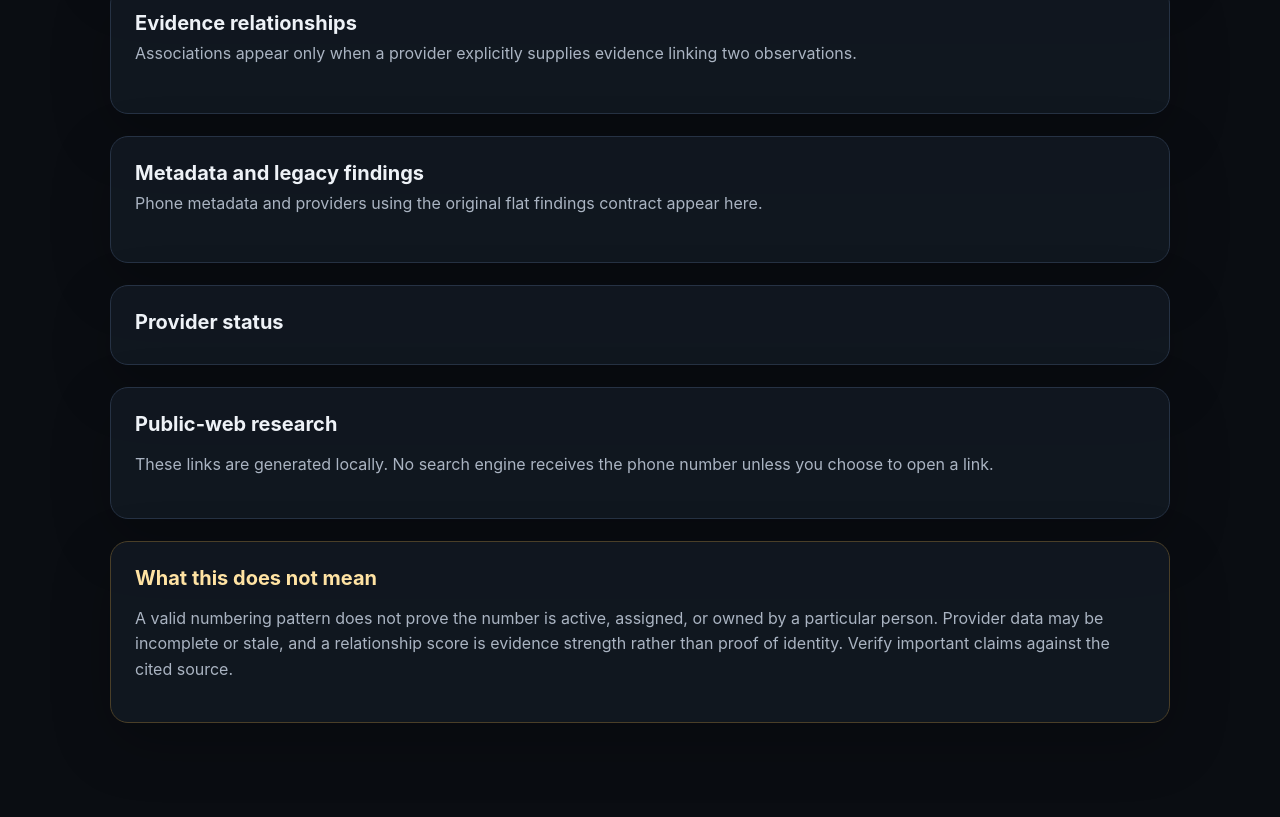
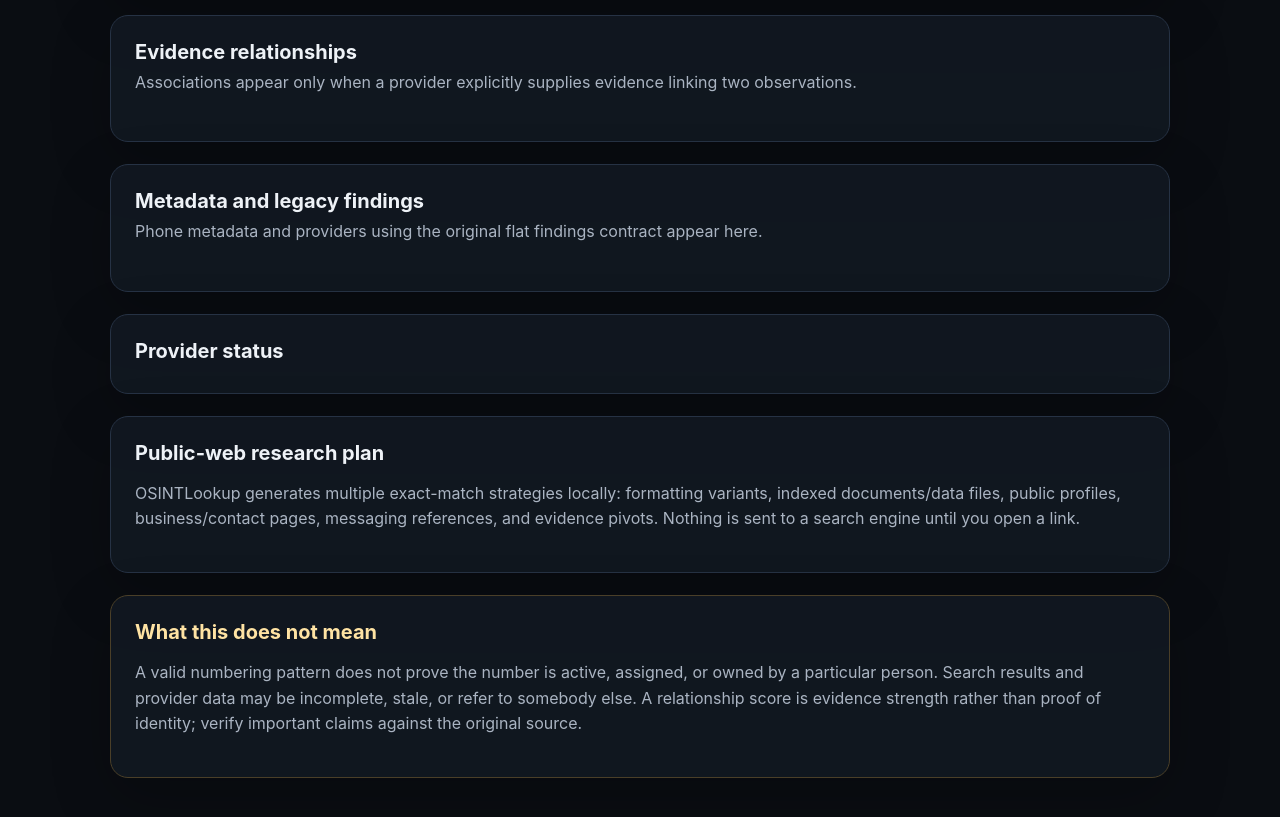
Before and after one commit to awet2001/OSINTLookup, a website: page public/index.html in a window 1280 px wide. Shown: the part 1009-1826 px from the top of the page. Drawn offline with Linux system fonts and the light colour scheme; no server answers.

Commit message:
Explain expanded public research mode

```diff
--- a/public/index.html
+++ b/public/index.html
@@ -12,7 +12,7 @@
     <header class="hero">
       <div class="eyebrow">PUBLIC + LICENSED SOURCES</div>
       <h1>OSINTLookup</h1>
-      <p class="lede">Aggregate phone metadata with configured public/licensed sources, preserve provenance, and resolve duplicate records into an evidence-backed identity graph. Searches are processed in memory and are not saved by this app.</p>
+      <p class="lede">Aggregate phone metadata with configured public/licensed sources, preserve provenance, resolve duplicate records into an evidence-backed identity graph, and generate targeted public-web research pivots. Searches are processed in memory and are not saved by this app.</p>
     </header>
 
     <section class="panel search-panel" aria-labelledby="lookup-title">
@@ -111,14 +111,14 @@
       </section>
 
       <section class="panel">
-        <h2>Public-web research</h2>
-        <p>These links are generated locally. No search engine receives the phone number unless you choose to open a link.</p>
+        <h2>Public-web research plan</h2>
+        <p>OSINTLookup generates multiple exact-match strategies locally: formatting variants, indexed documents/data files, public profiles, business/contact pages, messaging references, and evidence pivots. Nothing is sent to a search engine until you open a link.</p>
         <div id="research-links" class="link-list"></div>
       </section>
 
       <section class="panel notice">
         <h2>What this does not mean</h2>
-        <p>A valid numbering pattern does not prove the number is active, assigned, or owned by a particular person. Provider data may be incomplete or stale, and a relationship score is evidence strength rather than proof of identity. Verify important claims against the cited source.</p>
+        <p>A valid numbering pattern does not prove the number is active, assigned, or owned by a particular person. Search results and provider data may be incomplete, stale, or refer to somebody else. A relationship score is evidence strength rather than proof of identity; verify important claims against the original source.</p>
       </section>
     </section>
   </main>
```
